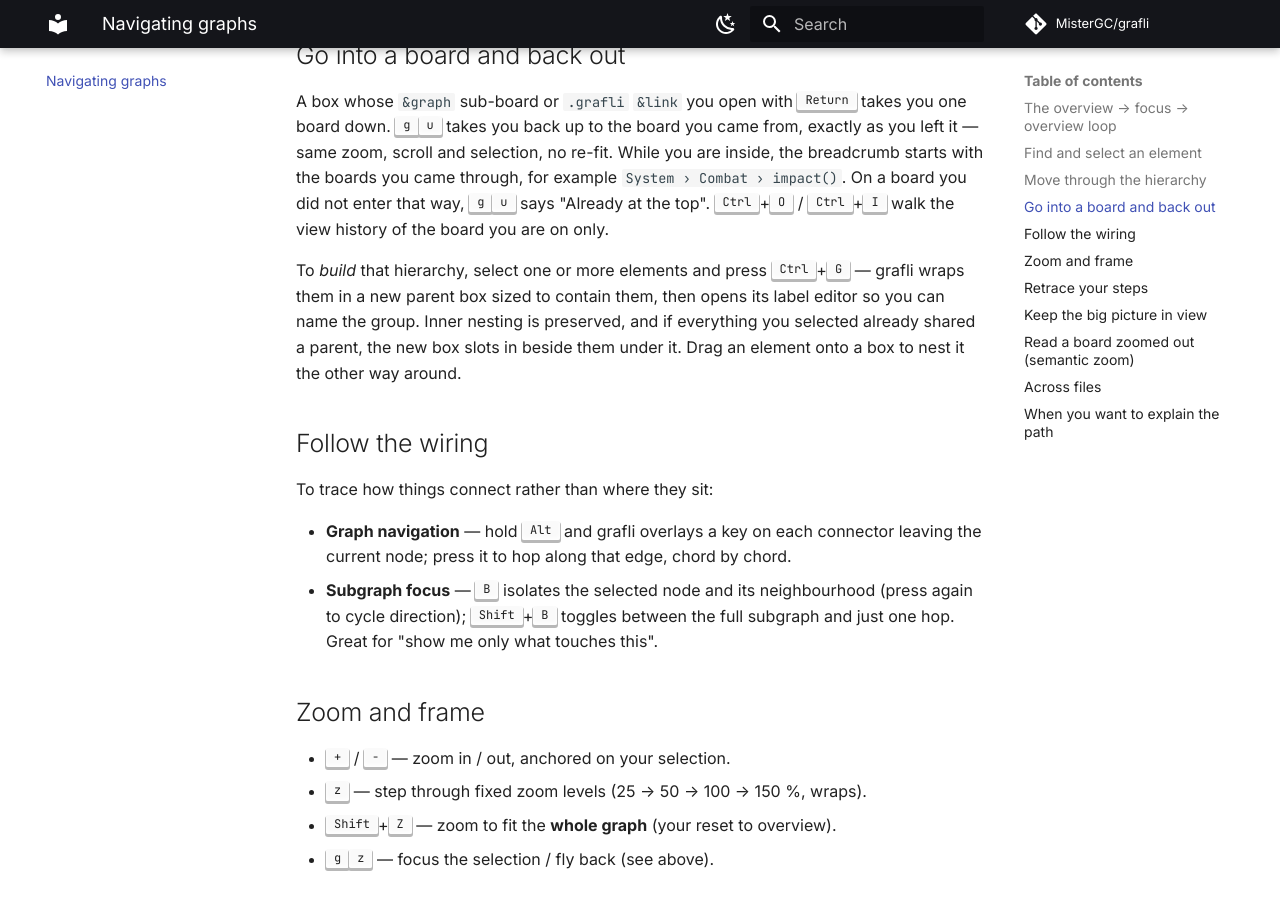
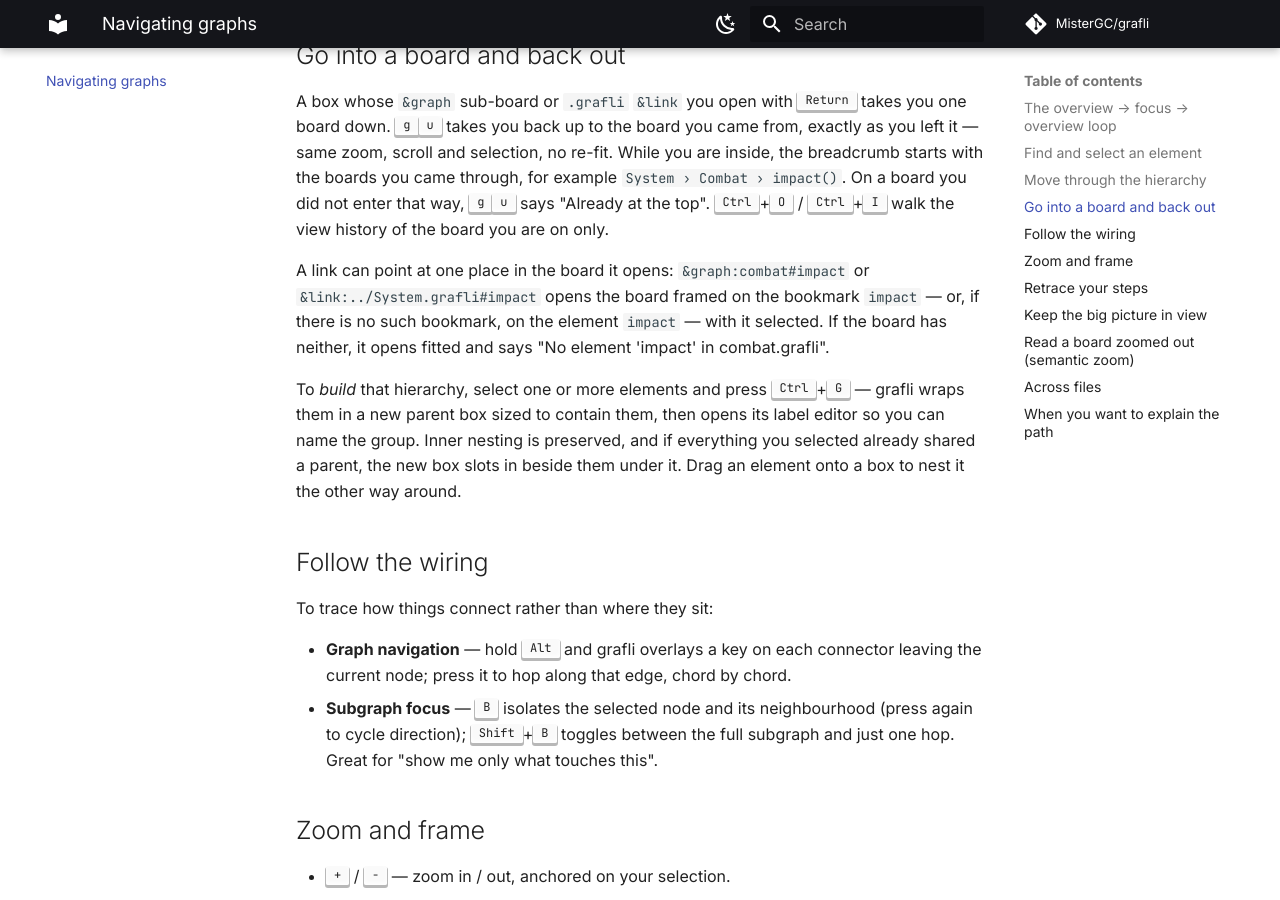
Before and after one commit to MisterGC/grafli, an MkDocs documentation site: the page built from docs/navigating.md, in a window 1280 px wide and 900 px high, scrolled down 1827 px. Built offline with MkDocs 1.6.1 and Material for MkDocs 9.7.7, drawn with Linux system fonts in a browser that asks for light colours; comment, search, counter and statistics services are not loaded.

Commit message:
Document #id board links in the format reference, skill, docs and changelog

```diff
--- a/docs/navigating.md
+++ b/docs/navigating.md
@@ -61,6 +61,12 @@ boards you came through, for example `System › Combat › impact()`. On a boar
 you did not enter that way, <kbd>g</kbd><kbd>u</kbd> says "Already at the top".
 <kbd>Ctrl</kbd>+<kbd>O</kbd> / <kbd>Ctrl</kbd>+<kbd>I</kbd> walk the view
 history of the board you are on only.
+
+A link can point at one place in the board it opens: `&graph:combat#impact`
+or `&link:../System.grafli#impact` opens the board framed on the bookmark
+`impact` — or, if there is no such bookmark, on the element `impact` — with it
+selected. If the board has neither, it opens fitted and says
+"No element 'impact' in combat.grafli".
 
 To *build* that hierarchy, select one or more elements and press
 <kbd>Ctrl</kbd>+<kbd>G</kbd> — grafli wraps them in a new parent box sized to
```
Also changed, not shown: CHANGELOG.md (+8 -0 lines), grafli/skills/grafli/SKILL.md (+8 -2 lines), grafli/skills/grafli/references/design.md (+4 -0 lines), grafli/skills/grafli/references/format.md (+23 -2 lines).
